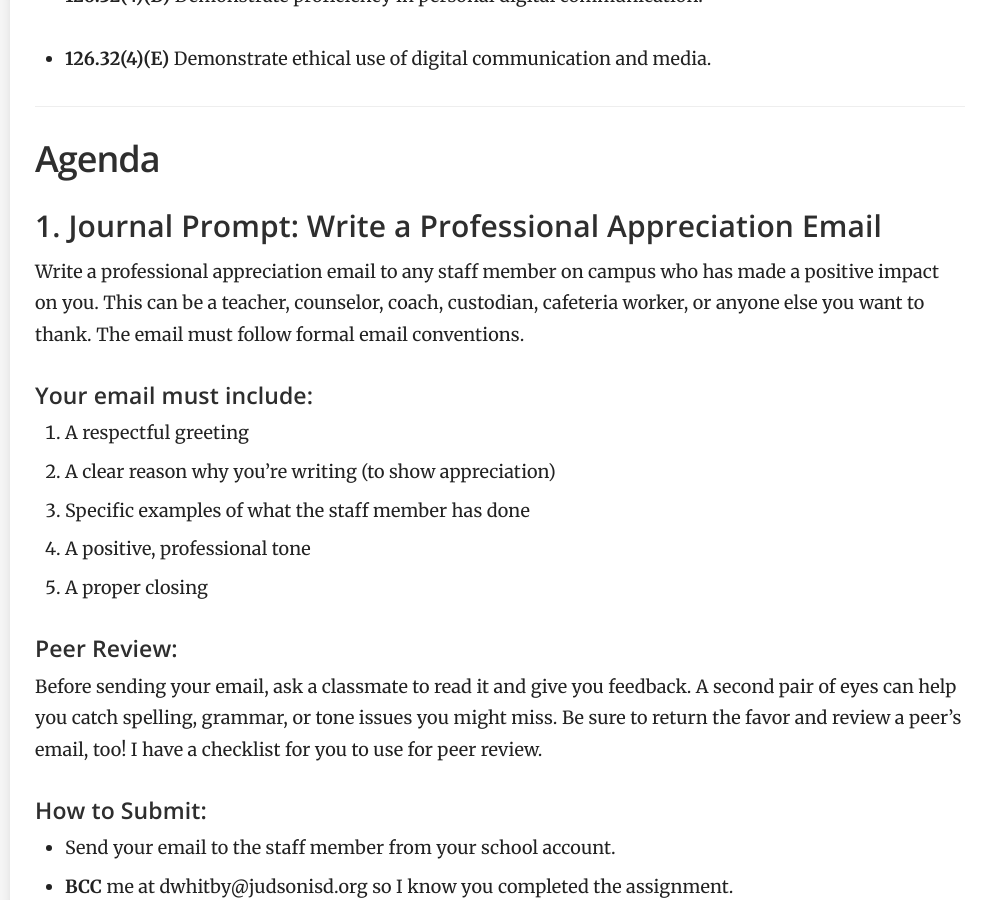
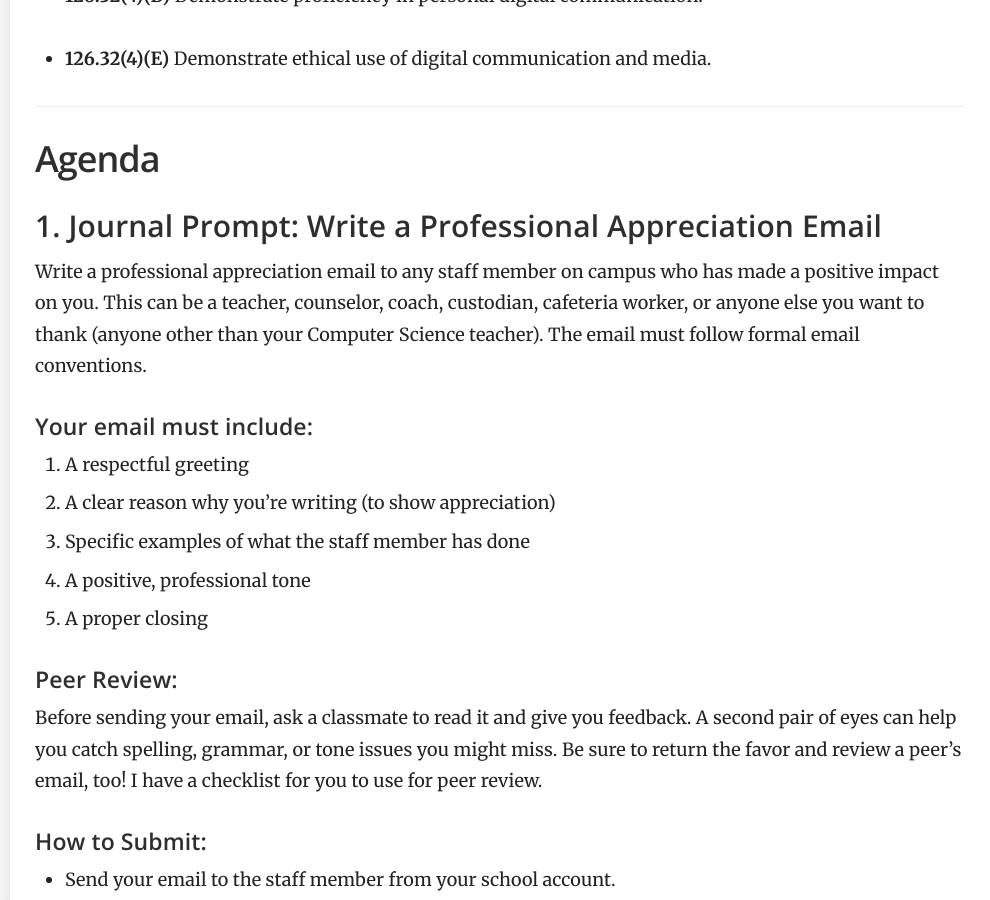
Before and after one commit to mswhitby/classroom, a Jekyll site: the page built from _docs/classes/3rd.md, in a window 1280 px wide and 900 px high, scrolled down 810 px. Shown: the whole window, without its empty margins (290-1280 px from the left). Built offline with Jekyll 4.4.1, drawn with Linux system fonts in a browser that asks for light colours.

Commit message:
Updated lessons

```diff
--- a/_docs/classes/3rd.md
+++ b/_docs/classes/3rd.md
@@ -42,7 +42,7 @@ Student will be able to:
 
 ### 1. Journal Prompt: Write a Professional Appreciation Email
 
-Write a professional appreciation email to any staff member on campus who has made a positive impact on you. This can be a teacher, counselor, coach, custodian, cafeteria worker, or anyone else you want to thank. The email must follow formal email conventions.
+Write a professional appreciation email to any staff member on campus who has made a positive impact on you. This can be a teacher, counselor, coach, custodian, cafeteria worker, or anyone else you want to thank (anyone other than your Computer Science teacher). The email must follow formal email conventions.
 
 #### Your email must include:
 1. A respectful greeting
```
